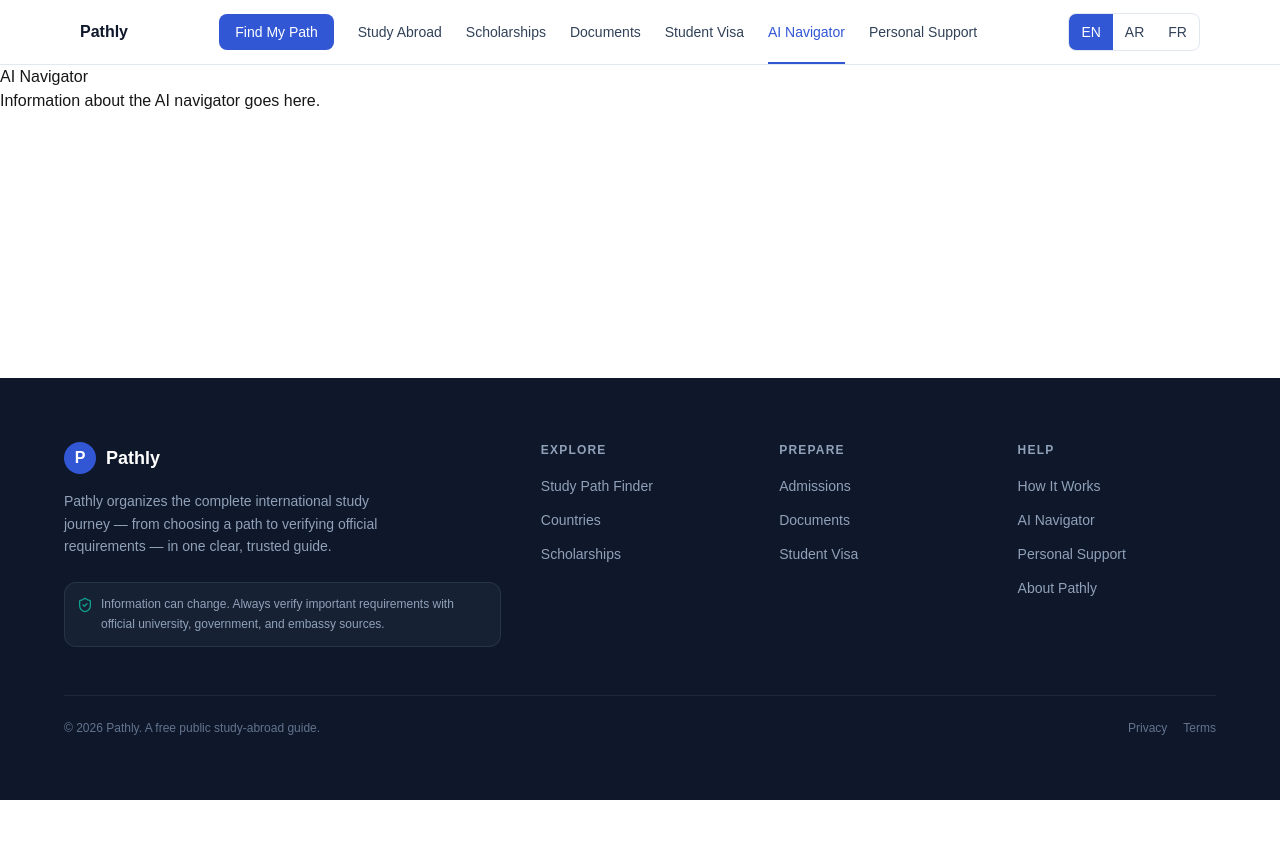
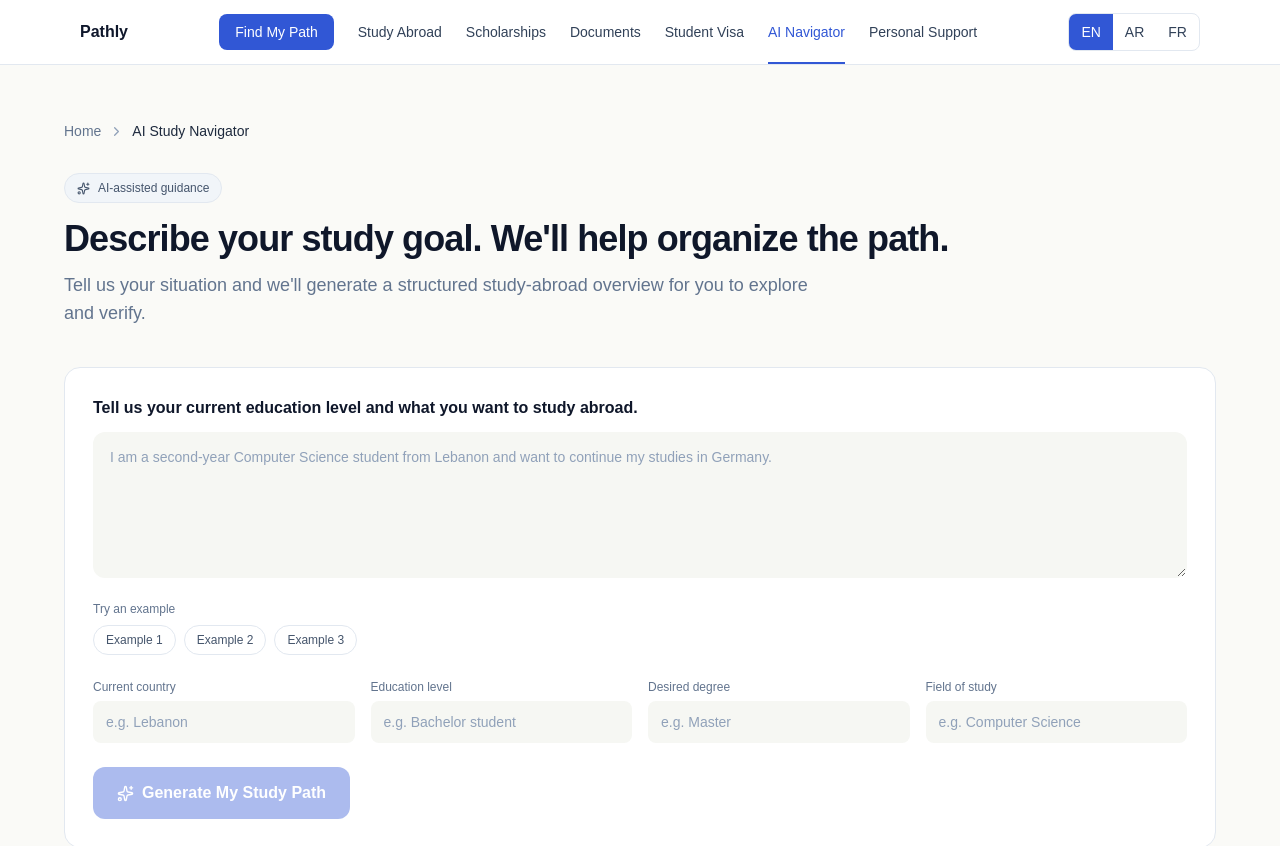
Before and after one commit to saadbrayhi/Pathly, a Next.js app: page /ai-navigator in a window 1280 px wide. Shown: the top 846 px of the page. Before the commit the page ends 800 px from the top, so only its background shows below. Built offline with nearby package versions, Linux system fonts and the light colour scheme.

Commit message:
feat(ai-navigator): add prompt interface and examples

```diff
--- /dev/null
+++ b/src/app/ai-navigator/AINavigator.tsx
@@ -0,0 +1,133 @@
+"use client";
+
+import { FormEvent, useState } from "react";
+import { Sparkles } from "lucide-react";
+
+import Card from "@/app/components/shared/Card";
+
+type ProfileField = "country" | "educationLevel" | "desiredDegree" | "field";
+
+type StudentProfile = Record<ProfileField, string>;
+
+const exampleQuestions = [
+  "I am a second-year Computer Science student from Lebanon and want to continue my studies in Germany.",
+  "I completed a Business degree and want a funded Master's program in France.",
+  "I want to study Engineering in Canada and need help with documents and a student visa.",
+];
+
+const profileFields: Array<{
+  id: ProfileField;
+  label: string;
+  placeholder: string;
+}> = [
+  { id: "country", label: "Current country", placeholder: "e.g. Lebanon" },
+  {
+    id: "educationLevel",
+    label: "Education level",
+    placeholder: "e.g. Bachelor student",
+  },
+  {
+    id: "desiredDegree",
+    label: "Desired degree",
+    placeholder: "e.g. Master",
+  },
+  {
+    id: "field",
+    label: "Field of study",
+    placeholder: "e.g. Computer Science",
+  },
+];
+
+const emptyProfile: StudentProfile = {
+  country: "",
+  educationLevel: "",
+  desiredDegree: "",
+  field: "",
+};
+
+export default function AINavigator() {
+  const [prompt, setPrompt] = useState("");
+  const [profile, setProfile] = useState<StudentProfile>(emptyProfile);
+
+  const updateProfile = (field: ProfileField, value: string) => {
+    setProfile((currentProfile) => ({
+      ...currentProfile,
+      [field]: value,
+    }));
+  };
+
+  const handleSubmit = (event: FormEvent<HTMLFormElement>) => {
+    event.preventDefault();
+  };
+
+  return (
+    <section aria-labelledby="navigator-form-title" className="mt-10">
+      <Card className="p-5 sm:p-7">
+        <form onSubmit={handleSubmit}>
+          <h2 id="navigator-form-title" className="text-base font-semibold text-[#0f172a]">
+            Tell us your current education level and what you want to study
+            abroad.
+          </h2>
+
+          <label htmlFor="study-goal" className="sr-only">
+            Describe your study goal
+          </label>
+          <textarea
+            id="study-goal"
+            value={prompt}
+            onChange={(event) => setPrompt(event.target.value)}
+            placeholder="I am a second-year Computer Science student from Lebanon and want to continue my studies in Germany."
+            rows={5}
+            className="mt-3 w-full resize-y rounded-xl border border-transparent bg-[#f6f7f3] px-4 py-3 text-sm leading-6 text-slate-700 outline-none transition placeholder:text-slate-400 focus:border-[#3157d5] focus:bg-white focus:ring-4 focus:ring-blue-100"
+          />
+
+          <div className="mt-4">
+            <p className="text-xs font-medium text-slate-500">Try an example</p>
+            <div className="mt-2 flex flex-wrap gap-2">
+              {exampleQuestions.map((question, index) => (
+                <button
+                  key={question}
+                  type="button"
+                  onClick={() => setPrompt(question)}
+                  className="rounded-full border border-slate-200 bg-white px-3 py-1.5 text-left text-xs text-slate-600 transition hover:border-[#c2d3ff] hover:bg-[#eaf0ff] hover:text-[#3157d5] focus-visible:outline-none focus-visible:ring-4 focus-visible:ring-blue-100"
+                >
+                  Example {index + 1}
+                </button>
+              ))}
+            </div>
+          </div>
+
+          <div className="mt-6 grid gap-4 sm:grid-cols-2 lg:grid-cols-4">
+            {profileFields.map((field) => (
+              <div key={field.id}>
+                <label
+                  htmlFor={field.id}
+                  className="mb-1.5 block text-xs font-medium text-slate-500"
+                >
+                  {field.label}
+                </label>
+                <input
+                  id={field.id}
+                  type="text"
+                  value={profile[field.id]}
+                  onChange={(event) => updateProfile(field.id, event.target.value)}
+                  placeholder={field.placeholder}
+                  className="w-full rounded-lg border border-transparent bg-[#f6f7f3] px-3 py-2.5 text-sm text-slate-700 outline-none transition placeholder:text-slate-400 focus:border-[#3157d5] focus:bg-white focus:ring-4 focus:ring-blue-100"
+                />
+              </div>
+            ))}
+          </div>
+
+          <button
+            type="submit"
+            disabled={!prompt.trim()}
+            className="mt-6 inline-flex w-full items-center justify-center gap-2 rounded-xl bg-[#3157d5] px-6 py-3.5 font-semibold text-white transition hover:bg-[#2647b8] focus-visible:outline-none focus-visible:ring-4 focus-visible:ring-blue-200 disabled:cursor-not-allowed disabled:opacity-40 sm:w-auto"
+          >
+            <Sparkles aria-hidden="true" size={17} />
+            Generate My Study Path
+          </button>
+        </form>
+      </Card>
+    </section>
+  );
+}
--- a/src/app/ai-navigator/page.tsx
+++ b/src/app/ai-navigator/page.tsx
@@ -1,8 +1,43 @@
+import Link from "next/link";
+import { ChevronRight, Sparkles } from "lucide-react";
+
+import Container from "@/app/components/shared/Container";
+
+import AINavigator from "./AINavigator";
+
 export default function AINavigatorPage() {
   return (
-    <div>
-      <h1>AI Navigator</h1>
-      <p>Information about the AI navigator goes here.</p>
-    </div>
+    <main className="min-h-screen bg-[#fafaf7] py-10 sm:py-14">
+      <Container className="max-w-5xl">
+        <nav aria-label="Breadcrumb" className="flex items-center gap-2 text-sm">
+          <Link
+            href="/"
+            className="text-slate-500 transition-colors hover:text-[#3157d5]"
+          >
+            Home
+          </Link>
+          <ChevronRight aria-hidden="true" size={15} className="text-slate-400" />
+          <span aria-current="page" className="font-medium text-slate-800">
+            AI Study Navigator
+          </span>
+        </nav>
+
+        <header className="mt-8">
+          <div className="inline-flex items-center gap-2 rounded-full border border-slate-200 bg-slate-100 px-3 py-1.5 text-xs font-medium text-slate-600">
+            <Sparkles aria-hidden="true" size={13} />
+            AI-assisted guidance
+          </div>
+          <h1 className="mt-4 max-w-4xl text-3xl font-bold tracking-tight text-[#0f172a] sm:text-4xl">
+            Describe your study goal. We&apos;ll help organize the path.
+          </h1>
+          <p className="mt-3 max-w-3xl text-base leading-7 text-slate-500 sm:text-lg">
+            Tell us your situation and we&apos;ll generate a structured study-abroad
+            overview for you to explore and verify.
+          </p>
+        </header>
+
+        <AINavigator />
+      </Container>
+    </main>
   );
 }
```
